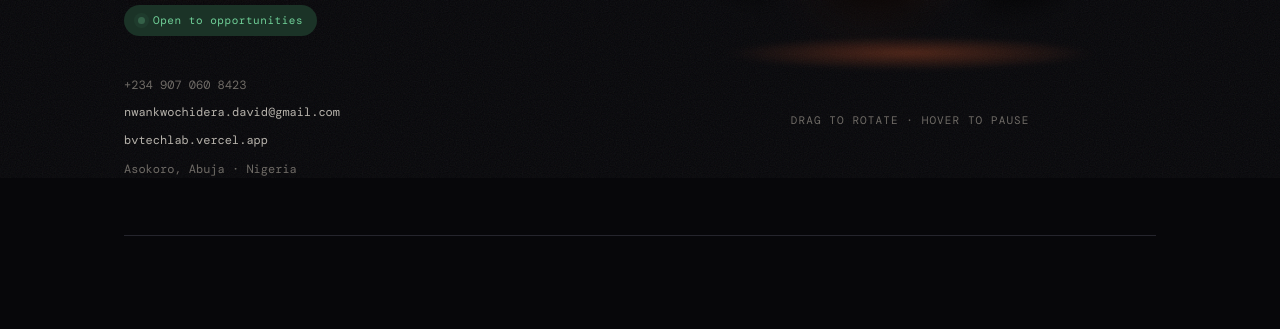
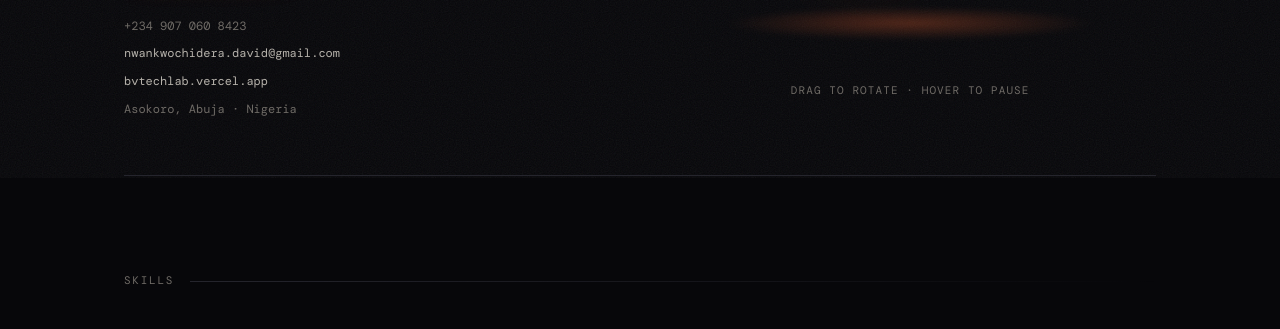
Before and after one commit to CoderWithCuriosity/simple-portfolio, a plain HTML site: page index.html in a window 1280 px wide. Shown: the part 622-951 px from the top of the page. Drawn offline with nearby package versions, Linux system fonts and the light colour scheme.

Commit message:
Remove "Open to opportunities" badge from hero
Co-Authored-By: Claude Haiku 5.5 <noreply@anthropic.com>

```diff
--- a/index.html
+++ b/index.html
@@ -1217,10 +1217,6 @@
                     <button class="modal-btn downloadCvBtn" type="button">Download CV (PDF)</button>
                     <a href="#projects" class="modal-btn secondary" style="text-decoration:none">See projects</a>
                 </div>
-                <span class="avail">
-                    <span class="avail-dot"></span>
-                    Open to opportunities
-                </span>
                 <div class="hero-contact">
                     <span>+234 907 060 8423</span>
                     <a href="mailto:nwankwochidera.david@gmail.com">nwankwochidera.david@gmail.com</a>
```
